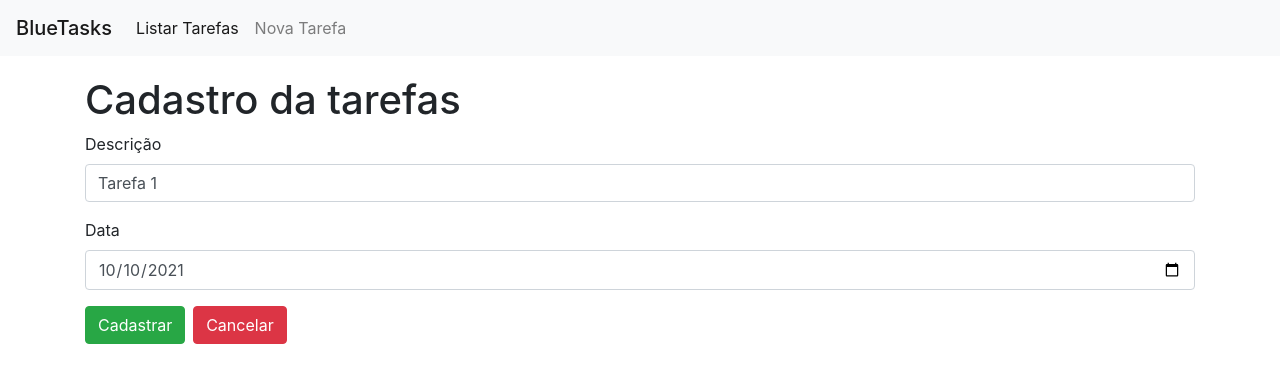
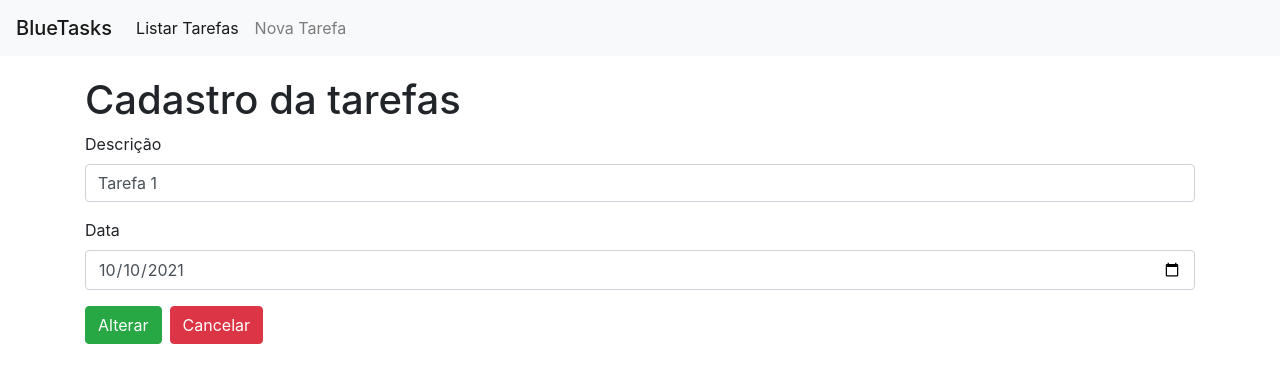
Before and after one commit to augustobellinaso/bluetasks, a React (Create React App) app in the folder bluetasks-frontend/: page /form/1 in a window 1280 px wide. Shown: the top 382 px of the page. Built offline with nearby package versions, Linux system fonts and the light colour scheme.

Commit message:
Alterando o texto do botão da tela de cadastro/edição

```diff
--- a/bluetasks-frontend/src/components/TaskForm.js
+++ b/bluetasks-frontend/src/components/TaskForm.js
@@ -13,6 +13,7 @@ class TaskForm extends Component {
         whenToDo: "",
       },
       redirect: false,
+      buttonName: "Cadastrar",
     };
 
     this.onSubmitHandler = this.onSubmitHandler.bind(this);
@@ -23,7 +24,7 @@ class TaskForm extends Component {
     const editId = this.props.match.params.id;
     if (editId) {
       const task = TaskService.load(~~editId);
-      this.setState({ task: task });
+      this.setState({ task: task, buttonName: "Alterar" });
     }
   }
 
@@ -75,7 +76,7 @@ class TaskForm extends Component {
             />
           </div>
           <button type="submit" className="btn btn-success mr-2">
-            Cadastrar
+            {this.state.buttonName}
           </button>
           <button type="button" className="btn btn-danger">
             Cancelar
```
